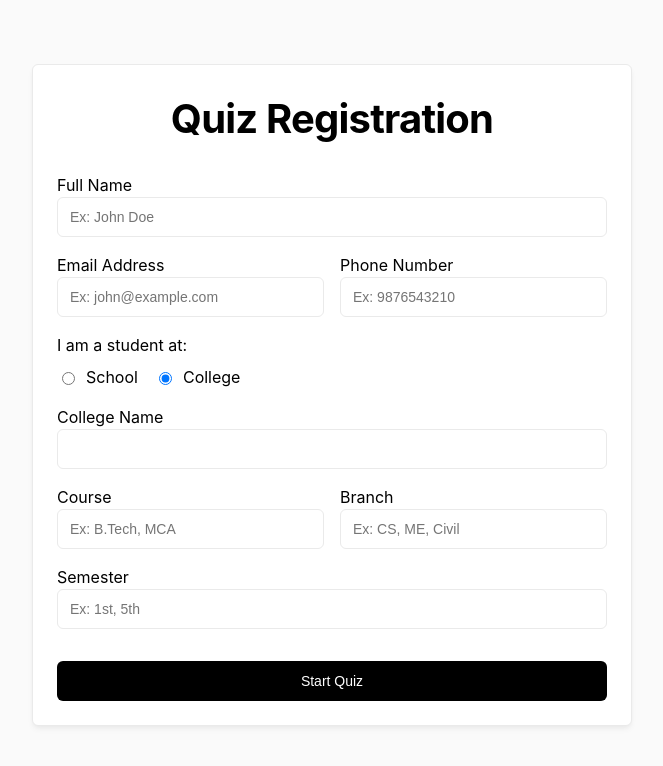
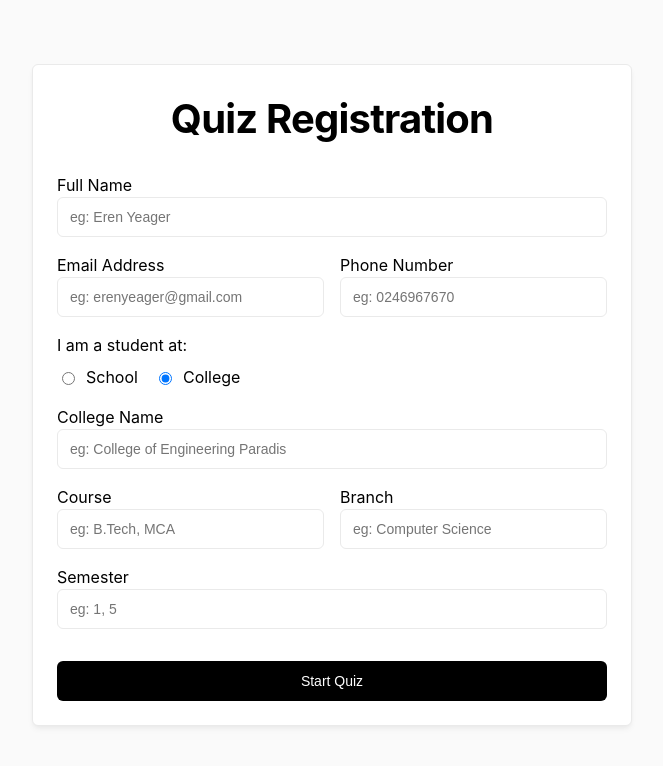
Before and after one commit to akaazazel/quiz-app, a React (Vite) app: page /start in a window 1280 px wide. Shown: the top 766 px of the page, without its empty margins (308-971 px from the left). Built offline with nearby package versions, Linux system fonts and the light colour scheme; no server answers.

Commit message:
feat: change in placeholder values

```diff
--- a/src/components/Registration.jsx
+++ b/src/components/Registration.jsx
@@ -71,7 +71,7 @@ export default function Registration() {
               value={formData.name}
               onChange={handleChange}
               required
-              placeholder="Ex: John Doe"
+              placeholder="eg: Eren Yeager"
             />
           </div>
 
@@ -86,7 +86,7 @@ export default function Registration() {
                 value={formData.email}
                 onChange={handleChange}
                 required
-                placeholder="Ex: john@example.com"
+                placeholder="eg: erenyeager@gmail.com"
                 />
             </div>
              <div className="form-group">
@@ -99,7 +99,7 @@ export default function Registration() {
                 value={formData.phone}
                 onChange={handleChange}
                 required
-                placeholder="Ex: 9876543210"
+                placeholder="eg: 0246967670"
                 />
             </div>
           </div>
@@ -139,6 +139,7 @@ export default function Registration() {
               id="institution_name"
               name="institution_name"
               className="input"
+              placeholder={formData.institution_type === 'school' ? '' : 'eg: College of Engineering Paradis'}
               value={formData.institution_name}
               onChange={handleChange}
               required
@@ -156,7 +157,7 @@ export default function Registration() {
                     value={formData.class_grade}
                     onChange={handleChange}
                     required
-                    placeholder="Ex: 10th, 12th"
+                    placeholder="eg: 12th"
                 />
             </div>
           )}
@@ -174,7 +175,7 @@ export default function Registration() {
                             value={formData.course}
                             onChange={handleChange}
                             required
-                            placeholder="Ex: B.Tech, MCA"
+                            placeholder="eg: B.Tech, MCA"
                         />
                     </div>
                      <div className="form-group">
@@ -187,7 +188,7 @@ export default function Registration() {
                             value={formData.branch}
                             onChange={handleChange}
                             required
-                            placeholder="Ex: CS, ME, Civil"
+                            placeholder="eg: Computer Science"
                         />
                     </div>
                 </div>
@@ -201,7 +202,7 @@ export default function Registration() {
                         value={formData.semester}
                         onChange={handleChange}
                         required
-                        placeholder="Ex: 1st, 5th"
+                        placeholder="eg: 1, 5"
                     />
                 </div>
             </div>
```
